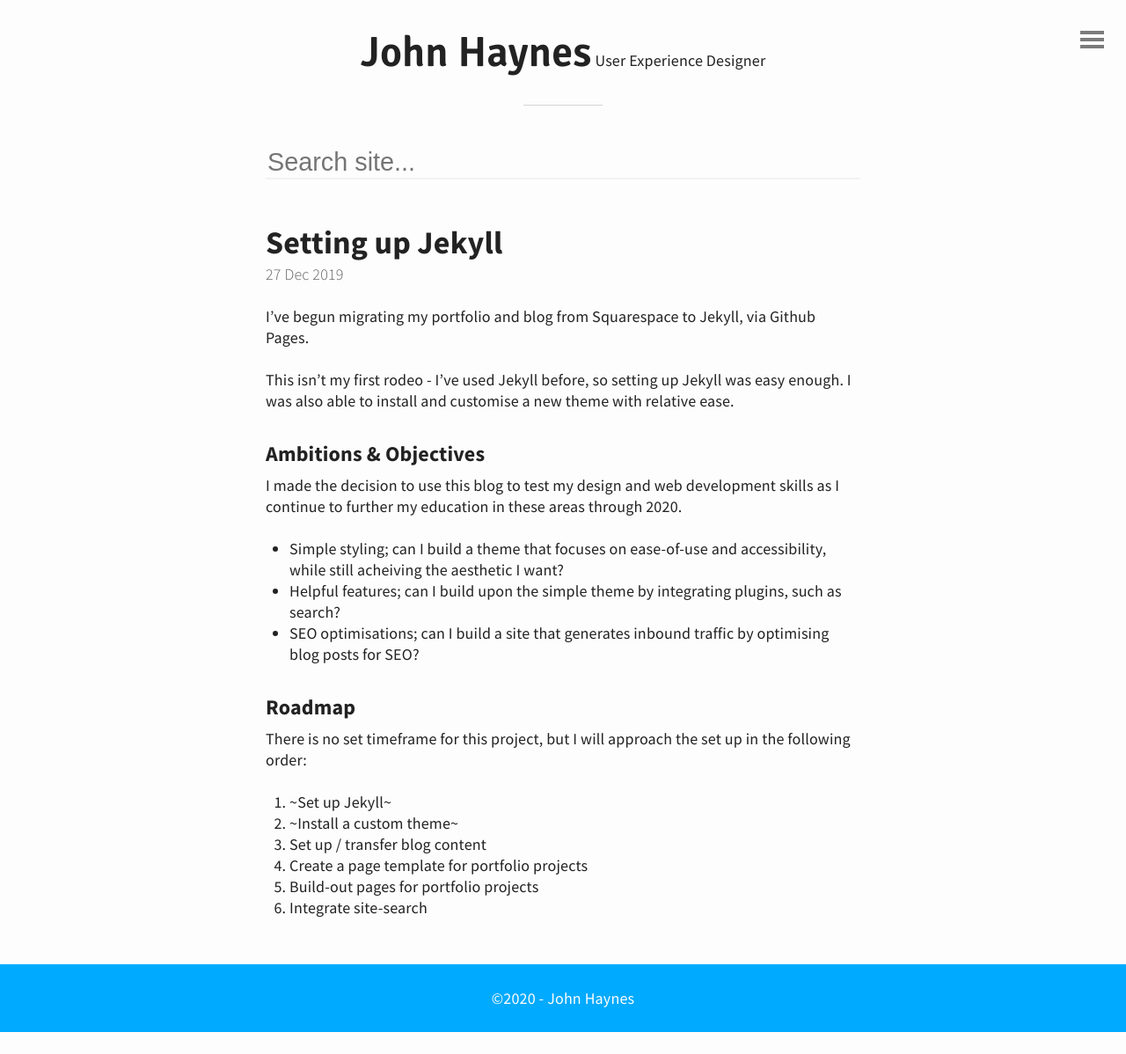
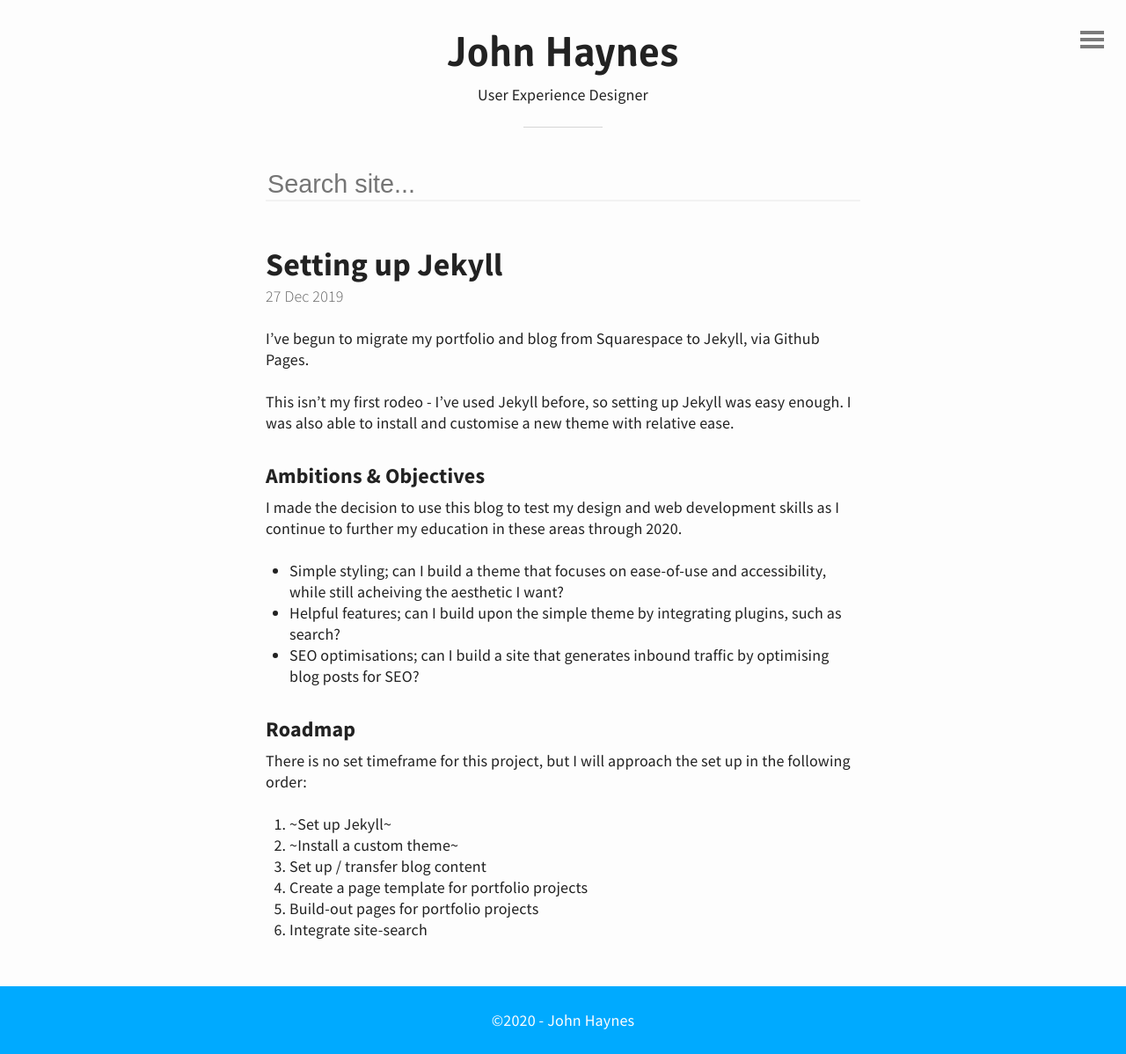
Before and after one commit to johnhayn-es/johnhayn-es, a Jekyll site: the page built from _posts/2019-12-27-setting-up-jekyll.md, in a window 1280 px wide. Shown: the whole page at 88% size. Built offline with Jekyll 4.4.1, drawn with Linux system fonts in a browser that asks for light colours; comment, search, counter and statistics services are not loaded; before the commit the page ends 1173 px from its top, so only the background shows below that.

Commit message:
Header & blog
small changes to header and blog post

```diff
--- a/_includes/header-custom.html
+++ b/_includes/header-custom.html
@@ -4,7 +4,7 @@
 	<a href="./">
 	  <h1>John Haynes</h1>
 	</a>
-	User Experience Designer
+	<p>User Experience Designer</p>
 	<!-- HTML elements for search -->
 
 </header>
--- a/_posts/2019-12-27-setting-up-jekyll.md
+++ b/_posts/2019-12-27-setting-up-jekyll.md
@@ -1,7 +1,7 @@
 ---
 title: Setting up Jekyll
 ---
-I've begun migrating my portfolio and blog from Squarespace to Jekyll, via Github Pages.
+I've begun to migrate my portfolio and blog from Squarespace to Jekyll, via Github Pages.
 
 This isn't my first rodeo - I've used Jekyll before, so setting up Jekyll was easy enough. I was also able to install and customise a new theme with relative ease.
 
```
